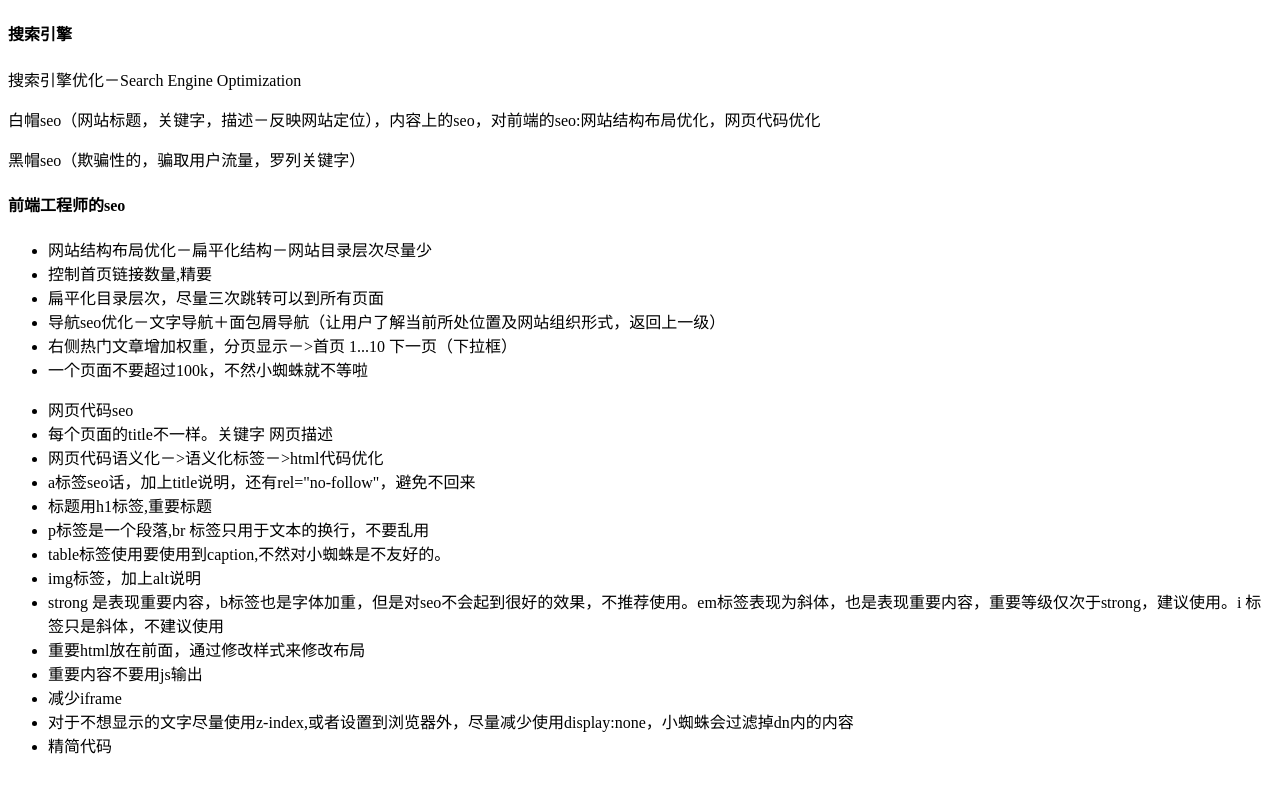
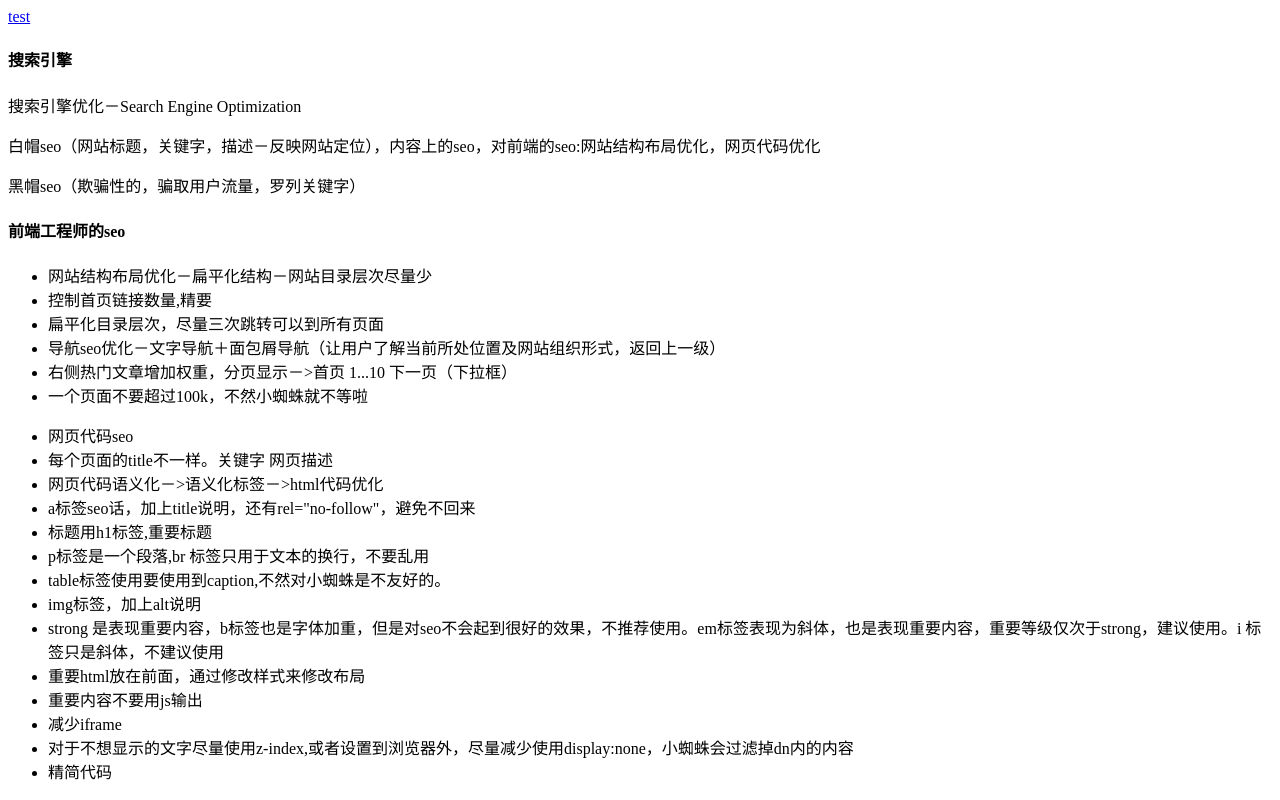
Before and after one commit to qiuwanying/mycode, a plain HTML site: page index.html in a window 1280 px wide. Drawn offline with Linux system fonts and the light colour scheme.

Commit message:
添加链接

```diff
--- a/index.html
+++ b/index.html
@@ -2,9 +2,12 @@
 <html lang="en">
 <head>
     <meta charset="UTF-8">
+    <meta name="keywords" content="前端学习,github,seo">
+    <meta name="description" content="前端学习">
     <title>前端工程师与SEO</title>
 </head>
 <body>
+    <a href="test.html">test</a>
     <h4>搜索引擎</h4>
     <p>搜索引擎优化－Search Engine Optimization</p>
     <p>白帽seo（网站标题，关键字，描述－反映网站定位），内容上的seo，对前端的seo:网站结构布局优化，网页代码优化</p>
@@ -32,7 +35,7 @@
         <li>重要内容不要用js输出</li>
         <li>减少iframe</li>
         <li>对于不想显示的文字尽量使用z-index,或者设置到浏览器外，尽量减少使用display:none，小蜘蛛会过滤掉dn内的内容</li>
-        <li>精简代码</li>
+        <li>精简代码 </li>
     </ul>
 </body>
 </html>
```
